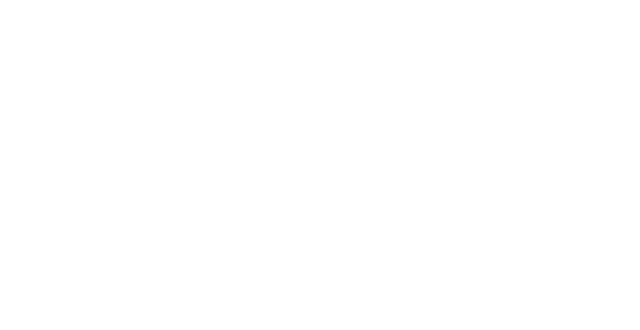
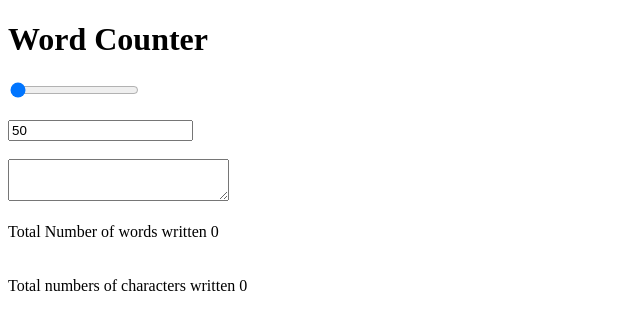
Before and after one commit to itz-deep02/React-Word-Counter---Implementation---React-1---vbavcmy0pdvh, a React app: page / in a window 1280 px wide. Shown: the whole page, without its empty margins (0-640 px from the left). Built offline with nearby package versions, Linux system fonts and the light colour scheme.

Commit message:
first commit

```diff
--- a/src/components/App.js
+++ b/src/components/App.js
@@ -1,10 +1,13 @@
 import React from 'react'
 import '../styles/App.css';
+import Counter from './Counter';
 const App = () => {
 
 
   return (
     <div id="main">
+      <h1>Word Counter</h1>
+      <Counter/>
     </div>
   )
 }
--- /dev/null
+++ b/src/components/Counter.js
@@ -0,0 +1,66 @@
+import React from "react";
+import { useState } from "react";
+
+function Counter() {
+  const [charLimit, setCharLimit] = useState(50);
+  const [fontsSize, setFontsSize] = useState(16);
+  const [charCount, setCharCount] = useState(0);
+  const [wordCount, setWordCount] = useState(0);
+
+  const inputEventHandler = (e) => {
+    let text = e.target.value;
+    let words = 0;
+    if (text.length > 0) {
+      words = text.trim().split(" ").length;
+    }
+    setCharCount(text.length);
+    setWordCount(words);
+  };
+
+  const inputChangeHandler = (e) => {
+    setCharLimit(e.target.value);
+  };
+
+  const fontChangeHandler = (e) => {
+    setFontsSize(e.target.value);
+  };
+
+  return (
+    <>
+      <input
+        id="fontSize-input"
+        type="range"
+        min="16"
+        max="32"
+        step="1"
+        value={fontsSize}
+        onChange={fontChangeHandler}
+      />
+      <br />
+      <br />
+      <input
+        id="char-limit-input"
+        type="number"
+        value={charLimit}
+        onChange={inputChangeHandler}
+      />
+      <br />
+      <br />
+      <textarea
+        maxLength={charLimit}
+        onChange={inputEventHandler}
+        style = {{ fontSize :  fontsSize  + 'px'}}
+      ></textarea>
+      <br />
+      <br />
+      <div id="word-counter">Total Number of words written {wordCount}</div>
+      <br />
+      <br />
+      <div id="char-counter">
+        Total numbers of characters written {charCount}
+      </div>
+    </>
+  );
+}
+
+export default Counter;
```
Also changed, not shown: src/index.html (line endings or trailing spaces), 1 other file.
